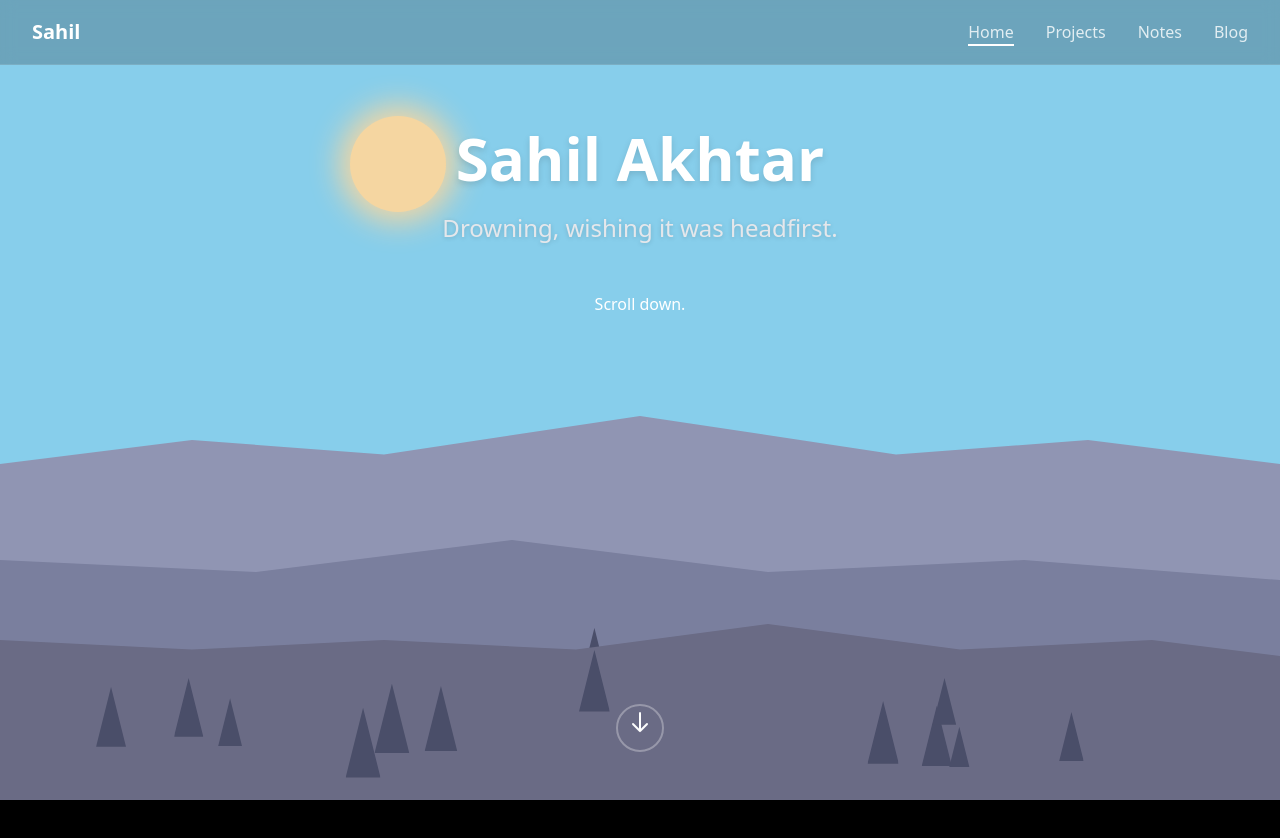
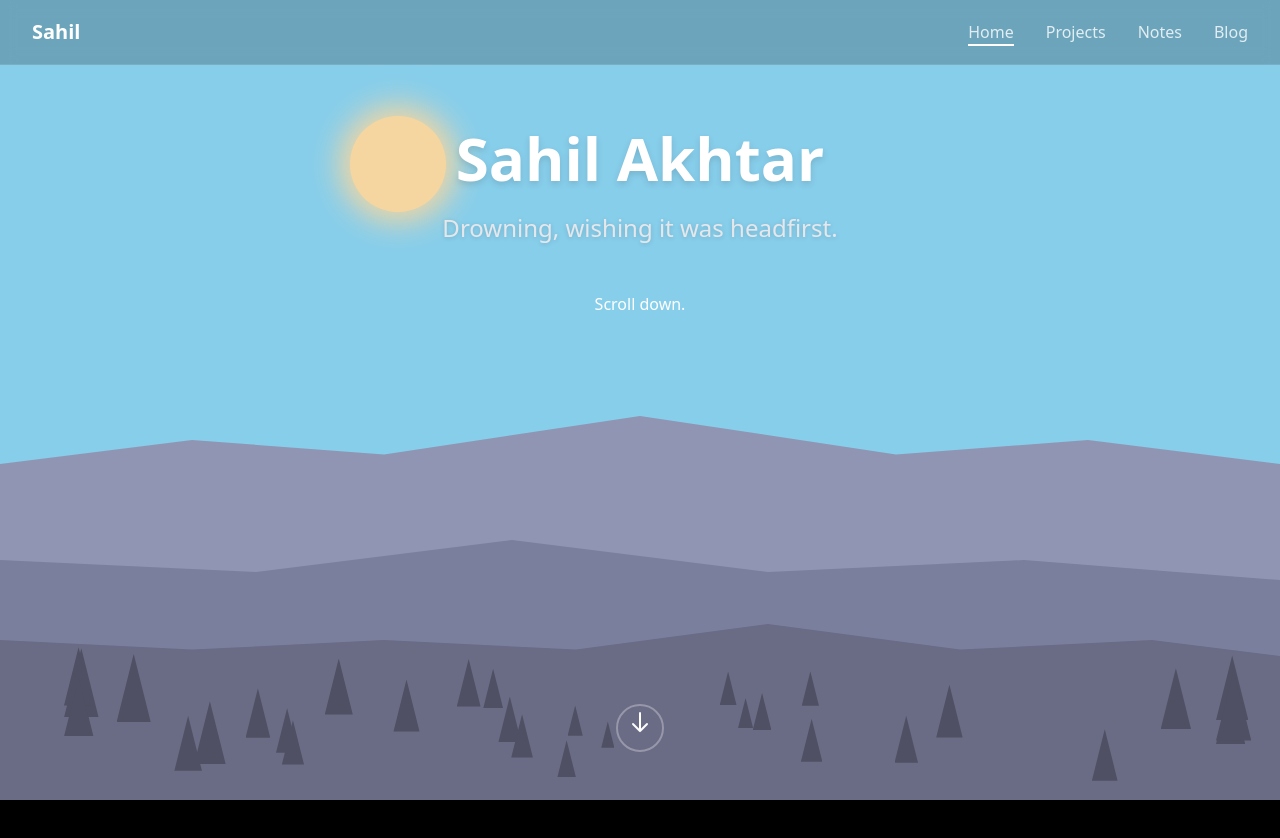
Before and after one commit to woodpulp003/personal-website, a Next.js app: page / in a window 1280 px wide. Shown: the top 838 px of the page. Built offline with nearby package versions, Linux system fonts and the light colour scheme.

Commit message:
Remove page fade transitions, optimize trees: arc distribution, dynamic colors, only on lowest mountain

```diff
--- a/src/app/layout.tsx
+++ b/src/app/layout.tsx
@@ -1,7 +1,5 @@
 'use client';
 
-import { AnimatePresence, motion } from 'framer-motion';
-import { usePathname } from 'next/navigation';
 import './globals.css';
 import Navigation from "../components/Navigation";
 
@@ -10,28 +8,15 @@ export default function RootLayout({
 }: {
   children: React.ReactNode;
 }) {
-  const pathname = usePathname();
-
   return (
     <html lang="en">
       <body className="bg-black">
-        <AnimatePresence mode="wait">
-          <motion.div
-            key={pathname}
-            initial={{ opacity: 0 }}
-            animate={{ opacity: 1 }}
-            exit={{ opacity: 0 }}
-            transition={{
-              duration: 0.3,
-              ease: "easeInOut"
-            }}
-          >
-            <Navigation />
-            <main className="min-h-screen">
-              {children}
-            </main>
-          </motion.div>
-        </AnimatePresence>
+        <div>
+          <Navigation />
+          <main className="min-h-screen">
+            {children}
+          </main>
+        </div>
       </body>
     </html>
   );
--- a/src/app/page.tsx
+++ b/src/app/page.tsx
@@ -1,6 +1,6 @@
 'use client';
 
-import { useEffect, useState } from 'react';
+import { useEffect, useState, useRef } from 'react';
 import type { CSSProperties } from 'react';
 import Link from 'next/link';
 
@@ -34,6 +34,20 @@ function lerpColor(a: string, b: string, t: number) {
   const rg = Math.round(ag + (bg - ag) * t);
   const rb = Math.round(ab + (bb - ab) * t);
   return `#${rr.toString(16).padStart(2, '0')}${rg.toString(16).padStart(2, '0')}${rb.toString(16).padStart(2, '0')}`;
+}
+
+// Helper: darken a hex color by a factor (0-1)
+function darkenColor(color: string, factor: number = 0.3) {
+  const hex = color.replace('#', '');
+  const r = parseInt(hex.substring(0, 2), 16);
+  const g = parseInt(hex.substring(2, 4), 16);
+  const b = parseInt(hex.substring(4, 6), 16);
+
+  const newR = Math.max(0, Math.floor(r * (1 - factor)));
+  const newG = Math.max(0, Math.floor(g * (1 - factor)));
+  const newB = Math.max(0, Math.floor(b * (1 - factor)));
+
+  return `#${newR.toString(16).padStart(2, '0')}${newG.toString(16).padStart(2, '0')}${newB.toString(16).padStart(2, '0')}`;
 }
 
 // Add seeded random number generator
@@ -95,32 +109,66 @@ const StarField = ({ isNight, scrollY }: { isNight: boolean, scrollY: number })
 };
 
 // Component to render geometric trees on mountains
-const MountainTrees = ({ colorClass, mountainHeight, scrollFactor }: { colorClass: string, mountainHeight: string, scrollFactor: number }) => {
+const MountainTrees = ({ mountainColor, mountainHeight, scrollFactor, treeZIndex = 10 }: { mountainColor: string, mountainHeight: string, scrollFactor: number, treeZIndex?: number }) => {
   const [trees, setTrees] = useState<Array<{ id: number, style: CSSProperties }>>([]);
   const [scrollY, setScrollY] = useState(0);
 
   // Effect to generate trees only on the client after mount
   useEffect(() => {
-    const random = mulberry32(5); // Use seed 123 for trees
-    const generatedTrees = Array.from({ length: 12 }).map((_, i) => {
-      const height = random() * 30 + 40; // Height between 40-70px
+    // Use different seeds for different mountain layers based on height
+    const seed = mountainHeight === '60vh' ? 123 : mountainHeight === '50vh' ? 456 : 789;
+    const random = mulberry32(seed);
+
+    // Generate trees with arc distribution (denser at edges)
+    const treeCount = 30; // Increased count for better coverage
+    const generatedTrees: Array<{ id: number, style: CSSProperties }> = [];
+
+    for (let i = 0; i < treeCount; i++) {
+      // Create arc distribution: more density at edges (0% and 100%), less in middle (50%)
+      // Use a U-shaped distribution
+      let leftPercent: number;
+      const rand = random();
+
+      // 60% chance to be in edge regions (0-30% or 70-100%), 40% in middle (30-70%)
+      if (rand < 0.3) {
+        // Left edge: 0-30%
+        leftPercent = random() * 30;
+      } else if (rand < 0.6) {
+        // Right edge: 70-100%
+        leftPercent = 70 + random() * 30;
+      } else {
+        // Middle: 30-70% (less dense)
+        leftPercent = 30 + random() * 40;
+      }
+
+      // Add some randomness to make it look natural
+      leftPercent += (random() - 0.5) * 5; // Add ±2.5% jitter
+      leftPercent = Math.max(5, Math.min(95, leftPercent)); // Clamp between 5-95%
+
+      // Height based on position: taller at edges, smaller in middle
+      // Distance from center (50%) determines height
+      const distanceFromCenter = Math.abs(leftPercent - 50) / 50; // 0 at center, 1 at edges
+      const baseHeight = 30 + distanceFromCenter * 40; // 30px at center, 70px at edges
+      const heightVariation = (random() - 0.5) * 20; // ±10px random variation
+      const height = Math.max(25, Math.min(80, baseHeight + heightVariation));
+
       const width = height * 0.5; // Width is 50% of height
-      const left = random() * 85 + 7.5; // Position between 7.5-92.5% of width
       const bottom = random() * 25 + 5; // Position between 5-30% from bottom
 
-      return {
+      generatedTrees.push({
         id: i,
         style: {
           position: 'absolute' as CSSProperties['position'],
-          left: `${left}%`,
+          left: `${leftPercent}%`,
           bottom: `${bottom}%`,
           width: `${width}px`,
           height: `${height}px`,
           clipPath: 'polygon(50% 0%, 0% 100%, 100% 100%)',
           transition: 'background-color 1s ease-in-out',
         }
-      };
-    });
+      });
+    }
+
     setTrees(generatedTrees);
 
     // Add scroll listener for parallax effect
@@ -132,15 +180,19 @@ const MountainTrees = ({ colorClass, mountainHeight, scrollFactor }: { colorClas
 
   }, [mountainHeight]);
 
+  // Darken the mountain color for trees to make them visible
+  const treeColor = darkenColor(mountainColor, 0.25);
+
   return (
-    <div className="absolute inset-0 z-10">
+    <div className="absolute inset-0" style={{ zIndex: treeZIndex }}>
       {trees.map((tree) => (
         <div
           key={tree.id}
-          className={`absolute ${colorClass}`}
+          className="absolute"
           style={{
             ...tree.style,
-            transform: `translateY(${scrollY * scrollFactor}px) translateX(-50%)` // Apply parallax and center
+            backgroundColor: treeColor, // Use darkened mountain color for visibility
+            transform: `translateY(${scrollY * scrollFactor}px)`, // Remove translateX(-50%) to fix positioning
           }}
         />
       ))}
@@ -395,7 +447,6 @@ export default function Home() {
             transform: `translateY(${scrollY * 0.1}px)`,
           }}
         >
-          <MountainTrees colorClass="bg-alto-tree-day" mountainHeight="60vh" scrollFactor={0.1} />
         </div>
         {/* Middle Mountains */}
         <div
@@ -411,7 +462,6 @@ export default function Home() {
             transform: `translateY(${scrollY * 0.2}px)`
           }}
         >
-          <MountainTrees colorClass="bg-alto-tree-day" mountainHeight="50vh" scrollFactor={0.2} />
         </div>
         {/* Close Mountains */}
         <div
@@ -428,7 +478,7 @@ export default function Home() {
             zIndex: 10,
           }}
         >
-          <MountainTrees colorClass="bg-alto-tree-day" mountainHeight="40vh" scrollFactor={0.3} />
+          <MountainTrees mountainColor={closeMountainColor} mountainHeight="40vh" scrollFactor={0.3} treeZIndex={17} />
         </div>
       </div>
 
```
